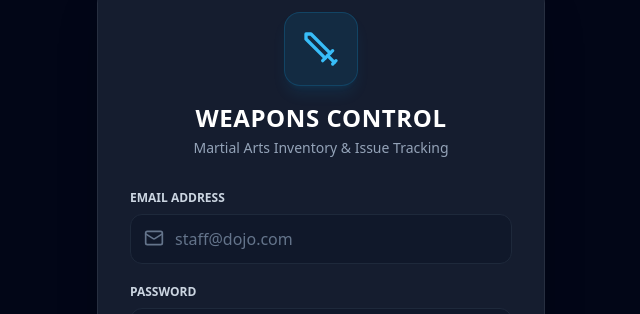
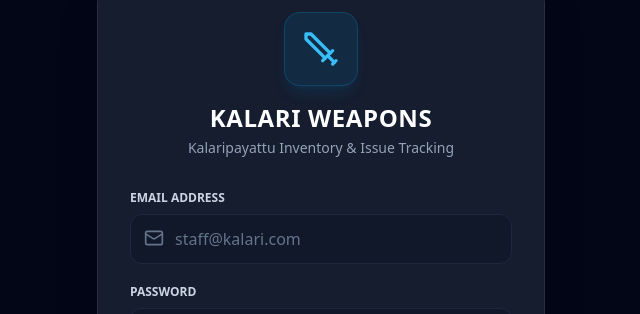
Before and after one commit to inbatamilan126/weapons_management, a React (Vite) app: page /login in a window 1280 px wide. Shown: the part 179-493 px from the top of the page, without its empty margins (319-959 px from the left). Built offline with nearby package versions, Linux system fonts and the light colour scheme; no server answers.

Commit message:
refactor(domain): update school terminology to Kalaripayattu, Gurukkal, and Kalari traditional weapons

```diff
--- a/index.html
+++ b/index.html
@@ -5,8 +5,8 @@
     <link rel="icon" type="image/svg+xml" href="/favicon.ico" />
     <meta name="viewport" content="width=device-width, initial-scale=1.0" />
     <meta name="theme-color" content="#0f172a" />
-    <meta name="description" content="Martial Arts Weapons Management PWA" />
-    <title>Martial Arts Weapons Management</title>
+    <meta name="description" content="Kalaripayattu Weapons Management PWA" />
+    <title>Kalaripayattu Weapons Management</title>
     <link rel="preconnect" href="https://fonts.googleapis.com">
     <link rel="preconnect" href="https://fonts.gstatic.com" crossorigin>
     <link href="https://fonts.googleapis.com/css2?family=Inter:wght@300;400;500;600;700&display=swap" rel="stylesheet">
--- a/src/components/common/PWAInstallBanner.tsx
+++ b/src/components/common/PWAInstallBanner.tsx
@@ -1,5 +1,5 @@
 import React, { useEffect, useState } from 'react';
-import { Download, WifiOff, X, RefreshCw } from 'lucide-react';
+import { Download, WifiOff, X } from 'lucide-react';
 
 export const PWAInstallBanner: React.FC = () => {
   const [deferredPrompt, setDeferredPrompt] = useState<any>(null);
@@ -43,7 +43,7 @@ export const PWAInstallBanner: React.FC = () => {
       {isOffline && (
         <div className="bg-amber-500 text-slate-950 px-4 py-2 text-xs font-bold flex items-center justify-center gap-2 shadow-md">
           <WifiOff className="w-4 h-4 shrink-0" />
-          <span>You are currently working offline. Cached inventory and issue records remain available.</span>
+          <span>You are currently working offline. Cached Kalari weapons inventory and issue records remain available.</span>
         </div>
       )}
 
@@ -56,7 +56,7 @@ export const PWAInstallBanner: React.FC = () => {
             </div>
 
             <div className="flex-1">
-              <h4 className="text-sm font-bold text-white">Install Dojo Weapons App</h4>
+              <h4 className="text-sm font-bold text-white">Install Kalari Weapons App</h4>
               <p className="text-xs text-slate-400 mt-0.5">
                 Add to your home screen for quick offline access and instant push alerts.
               </p>
--- a/src/components/layout/AppLayout.tsx
+++ b/src/components/layout/AppLayout.tsx
@@ -94,8 +94,8 @@ export const AppLayout: React.FC<{ children?: React.ReactNode }> = ({ children }
               <Sword className="w-6 h-6" />
             </div>
             <div>
-              <h1 className="font-bold text-white tracking-wide text-sm">WEAPONS CONTROL</h1>
-              <p className="text-[11px] text-slate-400">Martial Arts Inventory</p>
+              <h1 className="font-bold text-white tracking-wide text-sm">KALARI WEAPONS</h1>
+              <p className="text-[11px] text-slate-400">Kalaripayattu Arsenal</p>
             </div>
           </div>
 
@@ -158,7 +158,6 @@ export const AppLayout: React.FC<{ children?: React.ReactNode }> = ({ children }
         {/* Mobile Top Header (Menu icon on the left corner) */}
         <header className="md:hidden flex items-center justify-between p-4 glass-panel border-b border-slate-800 sticky top-0 z-30">
           <div className="flex items-center gap-3">
-            {/* Hamburger menu button on top left corner */}
             <button
               onClick={() => setMobileMenuOpen(!mobileMenuOpen)}
               className="p-2 text-slate-300 hover:bg-slate-800 rounded-lg transition-colors"
@@ -169,7 +168,7 @@ export const AppLayout: React.FC<{ children?: React.ReactNode }> = ({ children }
 
             <div className="flex items-center gap-2">
               <Sword className="w-5 h-5 text-sky-400" />
-              <span className="font-bold text-sm text-white tracking-wide">Weapons Control</span>
+              <span className="font-bold text-sm text-white tracking-wide">Kalari Weapons</span>
             </div>
           </div>
 
@@ -188,19 +187,17 @@ export const AppLayout: React.FC<{ children?: React.ReactNode }> = ({ children }
         {/* Mobile Drawer Overlay with Empty Space Click to Close */}
         {mobileMenuOpen && (
           <div className="md:hidden fixed inset-0 z-40 bg-slate-950/80 backdrop-blur-sm animate-in fade-in duration-200">
-            {/* Empty space backdrop - clicking closes the menu */}
             <div
               className="absolute inset-0"
               onClick={() => setMobileMenuOpen(false)}
             />
 
-            {/* Left slide-out drawer */}
             <div className="relative w-4/5 max-w-xs h-full bg-slate-900 border-r border-slate-800 p-6 flex flex-col justify-between shadow-2xl z-10 animate-in slide-in-from-left duration-200">
               <div className="space-y-6">
                 <div className="flex items-center justify-between pb-4 border-b border-slate-800">
                   <div className="flex items-center gap-2">
                     <Sword className="w-5 h-5 text-sky-400" />
-                    <span className="font-bold text-sm text-white">Weapons Control</span>
+                    <span className="font-bold text-sm text-white">Kalari Weapons</span>
                   </div>
                   <button
                     onClick={() => setMobileMenuOpen(false)}
--- a/src/pages/Dashboard.tsx
+++ b/src/pages/Dashboard.tsx
@@ -69,9 +69,9 @@ export const Dashboard: React.FC = () => {
       {/* Header Banner */}
       <div className="flex flex-col sm:flex-row sm:items-center justify-between gap-4 glass-panel p-6 rounded-3xl border border-slate-800">
         <div>
-          <h1 className="text-2xl font-bold text-white tracking-tight">Dojo Weapons Control</h1>
+          <h1 className="text-2xl font-bold text-white tracking-tight">Kalari Weapons Control</h1>
           <p className="text-sm text-slate-400 mt-1">
-            Real-time status overview of weapon inventory and student checkouts.
+            Real-time status overview of Kalaripayattu weapons inventory and student checkouts.
           </p>
         </div>
         <div className="flex items-center gap-3">
@@ -100,7 +100,7 @@ export const Dashboard: React.FC = () => {
 
         <div className="glass-panel p-5 rounded-2xl border border-slate-800 flex items-center justify-between">
           <div>
-            <p className="text-xs font-semibold uppercase text-slate-400">Available Stock</p>
+            <p className="text-xs font-semibold uppercase text-slate-400">Available Arsenal</p>
             <p className="text-3xl font-bold text-emerald-400 mt-1">{stats.availableWeapons}</p>
           </div>
           <div className="p-3 bg-emerald-500/10 text-emerald-400 rounded-xl">
@@ -110,7 +110,7 @@ export const Dashboard: React.FC = () => {
 
         <div className="glass-panel p-5 rounded-2xl border border-slate-800 flex items-center justify-between">
           <div>
-            <p className="text-xs font-semibold uppercase text-slate-400">Currently Checked Out</p>
+            <p className="text-xs font-semibold uppercase text-slate-400">Currently Issued</p>
             <p className="text-3xl font-bold text-purple-400 mt-1">{stats.issuedWeapons}</p>
           </div>
           <div className="p-3 bg-purple-500/10 text-purple-400 rounded-xl">
--- a/src/pages/Login.tsx
+++ b/src/pages/Login.tsx
@@ -33,8 +33,8 @@ export const Login: React.FC = () => {
           <div className="p-4 bg-sky-500/10 text-sky-400 rounded-2xl border border-sky-500/20 mb-4 shadow-lg shadow-sky-500/10">
             <Sword className="w-10 h-10" />
           </div>
-          <h1 className="text-2xl font-bold text-white tracking-wide">WEAPONS CONTROL</h1>
-          <p className="text-sm text-slate-400 mt-1">Martial Arts Inventory & Issue Tracking</p>
+          <h1 className="text-2xl font-bold text-white tracking-wide">KALARI WEAPONS</h1>
+          <p className="text-sm text-slate-400 mt-1">Kalaripayattu Inventory & Issue Tracking</p>
         </div>
 
         {error && (
@@ -56,7 +56,7 @@ export const Login: React.FC = () => {
                 required
                 value={email}
                 onChange={(e) => setEmail(e.target.value)}
-                placeholder="staff@dojo.com"
+                placeholder="staff@kalari.com"
                 className="w-full pl-11 pr-4 py-3 bg-slate-900/80 border border-slate-800 rounded-xl text-white placeholder-slate-500 focus:outline-none focus:border-sky-500 transition-colors"
               />
             </div>
--- a/src/pages/users/CreateUser.tsx
+++ b/src/pages/users/CreateUser.tsx
@@ -137,7 +137,7 @@ export const CreateUser: React.FC = () => {
               required
               value={fullName}
               onChange={(e) => setFullName(e.target.value)}
-              placeholder='e.g., "Sensei Sarah"'
+              placeholder='e.g., "Gurukkal Ramesh"'
               className="w-full px-4 py-2.5 bg-slate-900 border border-slate-800 rounded-xl text-white text-sm focus:outline-none focus:border-sky-500"
             />
           </div>
@@ -149,7 +149,7 @@ export const CreateUser: React.FC = () => {
               required
               value={email}
               onChange={(e) => setEmail(e.target.value)}
-              placeholder="sarah@dojo.com"
+              placeholder="staff@kalari.com"
               className="w-full px-4 py-2.5 bg-slate-900 border border-slate-800 rounded-xl text-white text-sm focus:outline-none focus:border-sky-500"
             />
           </div>
--- a/src/pages/users/UserPermissions.tsx
+++ b/src/pages/users/UserPermissions.tsx
@@ -34,7 +34,7 @@ const MODULES: ModuleConfig[] = [
   {
     key: 'issue_notifications',
     label: 'All Due Notifications',
-    description: 'View due-soon and overdue reminders for ALL issues across the entire dojo (not just personal).',
+    description: 'View due-soon and overdue reminders for ALL issues across the entire kalari (not just personal).',
     hasManage: false,
   },
 ];
@@ -124,7 +124,6 @@ export const UserPermissions: React.FC = () => {
     setSuccess(false);
 
     try {
-      // Upsert rows into user_permissions for each module
       const rowsToUpsert = MODULES.map((m) => ({
         user_id: id,
         module: m.key,
--- a/src/sw.ts
+++ b/src/sw.ts
@@ -13,8 +13,8 @@ clientsClaim();
 // Custom Push Notification Handler
 self.addEventListener('push', (event) => {
   let data = {
-    title: 'Martial Arts Weapons Alert',
-    body: 'You have an active notification.',
+    title: 'Kalaripayattu Weapons Alert ⚔️',
+    body: 'You have an active Kalari notification.',
     url: '/notifications',
     icon: '/pwa-192x192.png',
     badge: '/icon.svg',
--- a/vite.config.ts
+++ b/vite.config.ts
@@ -12,9 +12,9 @@ export default defineConfig({
       registerType: 'autoUpdate',
       includeAssets: ['favicon.ico', 'apple-touch-icon.png', 'icon.svg'],
       manifest: {
-        name: 'Martial Arts Weapons Management',
-        short_name: 'WeaponsApp',
-        description: 'Track weapons inventory, student checkouts, conditions, and return reminders.',
+        name: 'Kalaripayattu Weapons Management',
+        short_name: 'KalariWeapons',
+        description: 'Track Kalaripayattu weapons inventory, student checkouts, conditions, and return reminders.',
         theme_color: '#0f172a',
         background_color: '#0f172a',
         display: 'standalone',
```
Also changed, not shown: src/pages/inventory/WeaponForm.tsx (+5 -5 lines), 1 other file (tests, documents, lock files or other folders).
